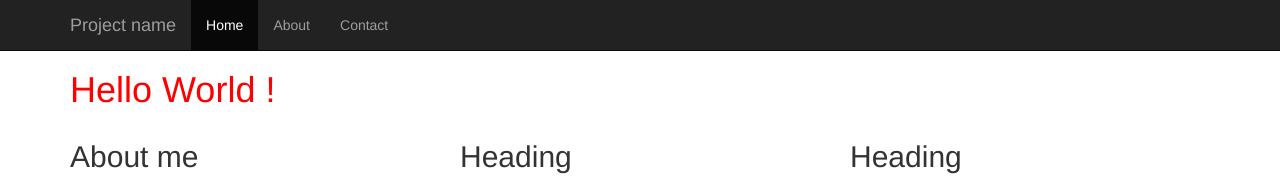
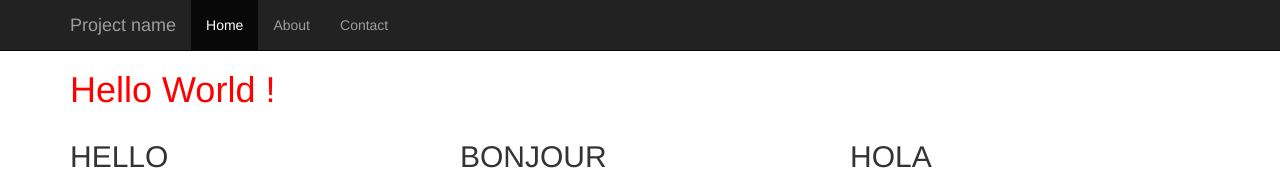
Before and after one commit to talarie/.github.io, a plain HTML site: page index.html in a window 1280 px wide. Shown: the top 180 px of the page. Drawn offline with nearby package versions, Linux system fonts and the light colour scheme; grey boxes are pictures that could not be loaded.

Commit message:
changed headings

```diff
--- a/index.html
+++ b/index.html
@@ -7,7 +7,7 @@
   <meta name="viewport" content="width=device-width, initial-scale=1">
   <!-- The above 3 meta tags *must* come first in the head; any other head content must come *after* these tags -->
 
-  <title>??? Enter YOUR TITLE HERE</title>
+  <title>THIS IS MY TITLE</title>
 
   <!--
 
@@ -93,14 +93,14 @@
     <!-- Example row of columns -->
     <div class="row">
       <div class="col-md-4">
-        <h2>About me</h2>
+        <h2>HELLO</h2>
         <img src="http://100-pics.net/images/answers/en/movieheroes/movieheroes_30145_618109.jpeg" class="img-circle img-responsive" alt="Shrek">
         <p>Donec id elit non mi porta gravida at eget metus. Fusce dapibus, tellus ac cursus commodo, tortor mauris condimentum nibh, ut fermentum massa justo sit amet risus. Etiam porta sem malesuada magna mollis euismod. Donec sed odio dui. </p>
         <p><a class="btn btn-default" href="#" role="button">View details »</a></p>
       </div>
 
       <div class="col-md-4">
-        <h2>Heading</h2>
+        <h2>BONJOUR</h2>
         <i class="fa fa-graduation-cap fa-5x" aria-hidden="true"></i>
         <i class="fas fa-chess fa-5x"></i>
 
@@ -109,7 +109,7 @@
       </div>
 
       <div class="col-md-4">
-        <h2>Heading</h2>
+        <h2>HOLA</h2>
         <p>Donec sed odio dui. Cras justo odio, dapibus ac facilisis in, egestas eget quam. Vestibulum id ligula porta felis euismod semper. Fusce dapibus, tellus ac cursus commodo, tortor mauris condimentum nibh, ut fermentum massa justo sit amet risus.</p>
         <p><a class="btn btn-default" href="#" role="button">View details »</a></p>
       </div>
```
